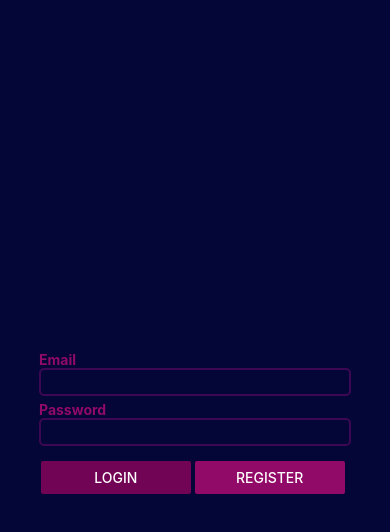
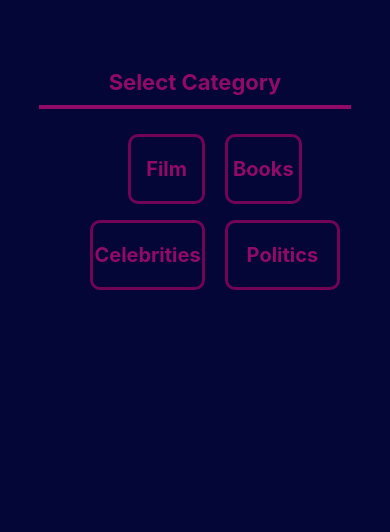
Before and after one commit to tkouleris/trivia_app_mobile, a React Native app: screen /Dashboard in a window 390 px wide. Shown: the top 532 px of the page. Built offline with nearby package versions, Linux system fonts and the light colour scheme; no server answers.

Commit message:
feature: wip dashboard component

```diff
--- a/App.js
+++ b/App.js
@@ -3,6 +3,7 @@ import {createNativeStackNavigator} from "@react-navigation/native-stack";
 import {StatusBar} from 'expo-status-bar';
 import Login from "./components/Login";
 import Registration from "./components/Registration";
+import Dashboard from "./components/Dashboard";
 
 const Stack = createNativeStackNavigator();
 
@@ -24,6 +25,10 @@ export default function App() {
                     name="Registration"
                     component={Registration}
                 />
+                <Stack.Screen
+                    name="Dashboard"
+                    component={Dashboard}
+                />
             </Stack.Navigator>
         </NavigationContainer>
     )
--- /dev/null
+++ b/components/Dashboard.js
@@ -0,0 +1,70 @@
+import {View, Text, StyleSheet} from "react-native";
+import {Colors} from "../constants/colors";
+
+function Dashboard(){
+    return <View style={styles.container}>
+        <View style={styles.title_container}>
+            <Text style={styles.title_text}>Select Category</Text>
+        </View>
+        <View style={styles.buttons_container}>
+            <View style={styles.button}>
+                <Text style={styles.button_text}>Film</Text>
+            </View>
+            <View style={styles.button}>
+                <Text style={styles.button_text}>Books</Text>
+            </View>
+        </View>
+        <View style={styles.buttons_container}>
+            <View style={styles.button}>
+                <Text style={styles.button_text}>Celebrities</Text>
+            </View>
+            <View style={styles.button}>
+                <Text style={styles.button_text}>Politics</Text>
+            </View>
+        </View>
+    </View>
+}
+
+export default Dashboard;
+
+const styles = StyleSheet.create({
+    container: {
+        flex: 1,
+        backgroundColor: Colors.dark,
+        alignItems: 'center',
+        paddingTop: '15%',
+        paddingHorizontal: '10%'
+    },
+    title_container:{
+        width: '100%',
+        borderBottomWidth: 4,
+        borderColor:Colors.light,
+        marginBottom: 10,
+        paddingVertical: 10
+    },
+    title_text:{
+        textAlign: 'center',
+        color: Colors.light,
+        fontWeight: 'bold',
+        fontSize: 22
+    },
+    buttons_container:{
+        flexDirection: 'row',
+        justifyContent: 'space-between',
+        marginTop: '5%'
+    },
+    button:{
+        width: '50%',
+        alignItems:'center',
+        borderWidth: 3,
+        borderColor: Colors.light_dark,
+        paddingVertical: 20,
+        marginHorizontal: 10,
+        borderRadius: 10
+    },
+    button_text:{
+        color: Colors.light,
+        fontWeight: 'bold',
+        fontSize: 20
+    }
+})
--- a/components/Login.js
+++ b/components/Login.js
@@ -20,7 +20,7 @@ function Login({navigation}){
         if(response.status === 0){
             alert(response.message)
         }else{
-            alert(response.data.token)
+            navigation.navigate('Dashboard')
         }
     }
 
```
